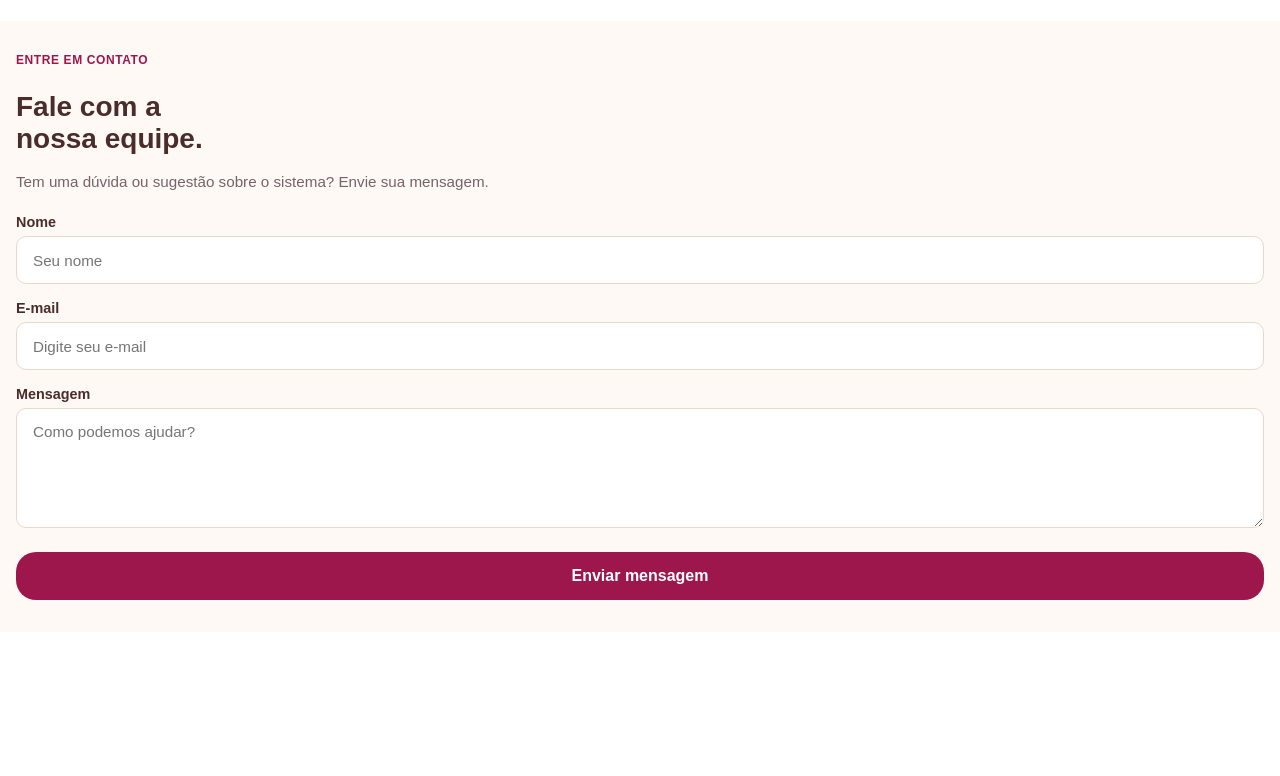
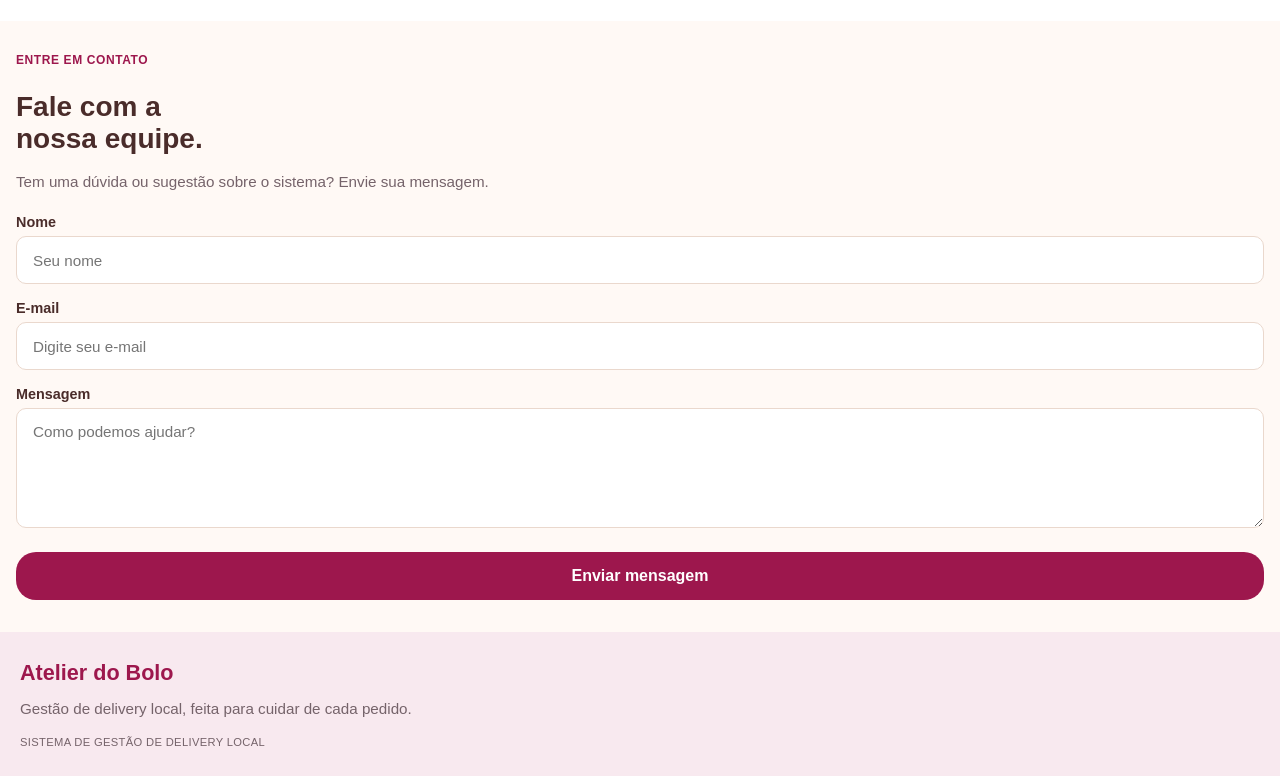
Before and after one commit to LuizMaycleiton/Atelier-do-Bolo, a plain HTML site: page index.html in a window 1280 px wide. Shown: the part 2629-3405 px from the top of the page. Before the commit the page ends 3261 px from the top, so only its background shows below. Drawn offline with Linux system fonts and the light colour scheme.

Commit message:
Adicionando css e html do footer

```diff
--- a/assets/css/main.css
+++ b/assets/css/main.css
@@ -433,6 +433,7 @@ header {
 .formulario textarea {
     min-height: 120px;
     resize: vertical;
+
 }
 
 .botao-enviar {
@@ -453,6 +454,50 @@ header {
     transition: filter 0.2s ease;
 }
 
-.botao-enviar button:hover {
-    filter: brightness(1.1);
+/* ================= FOOTER ================= */
+.footer {
+    display: flex;
+    flex-direction: column;
+    background-color: #f8e9ef;
+    padding: 1.75rem 1.25rem;
+    color: #75636A;
 }
+
+.footer-grid {
+    display: flex;
+    flex-direction: column;
+}
+
+.footer-marca {
+    display: flex;
+    flex-direction: column;
+    gap: 0.75rem;
+}
+
+.footer-marca h4 {
+    color: var(--roxo);
+    font-size: 1.35rem;
+    font-weight: 700;
+    margin: 0;
+}
+
+.footer-marca p {
+    font-size: 0.95rem;
+    line-height: 1.45;
+    color: #75636A;
+    margin: 0;
+}
+
+.footer-marca span {
+    font-size: 0.7rem;
+    font-weight: 500;
+    color: #75636A;
+    letter-spacing: 0.03em;
+    margin-top: 0.25rem;
+}
+
+/* Oculto no mobile-first */
+.footer-col,
+.footer-copy {
+    display: none;
+}
--- a/index.html
+++ b/index.html
@@ -245,6 +245,44 @@
             </form>
         </section>
     </main>
+    <footer class="footer">
+        <div class="footer-grid">
+            <div class="footer-marca">
+                <h4>Atelier do Bolo</h4>
+                <p>Gestão de delivery local, feita para cuidar de cada pedido.</p>
+                <span>SISTEMA DE GESTÃO DE DELIVERY LOCAL</span>
+            </div>
+
+            <div class="footer-col">
+                <h5>Explore</h5>
+                <ul>
+                    <li><a href="#inicio">Início</a></li>
+                    <li><a href="#solucoes">Soluções</a></li>
+                    <li><a href="#seguranca">Entregas</a></li>
+                </ul>
+            </div>
+
+            <div class="footer-col">
+                <h5>Conheça o projeto</h5>
+                <ul>
+                    <li><a href="#fluxo">Fluxo do pedido</a></li>
+                    <li><a href="#tecnologias">Tecnologias</a></li>
+                    <li><a href="#equipe">Nossa equipe</a></li>
+                </ul>
+            </div>
+
+            <div class="footer-col">
+                <h5>Feito para aprender e criar</h5>
+                <p>Projeto Integrado DS1T</p>
+                <p>SENAI Jandira</p>
+                <small>Python • Streamlit<br>SQLite • Docker</small>
+            </div>
+        </div>
+
+        <div class="footer-copy">
+            <p>© 2026 Atelier do Bolo — Projeto Integrado DS1T | SENAI Jandira. Todos os direitos reservados.</p>
+        </div>
+    </footer>
 
     <script src="./script.js"></script>
 </body>
```
